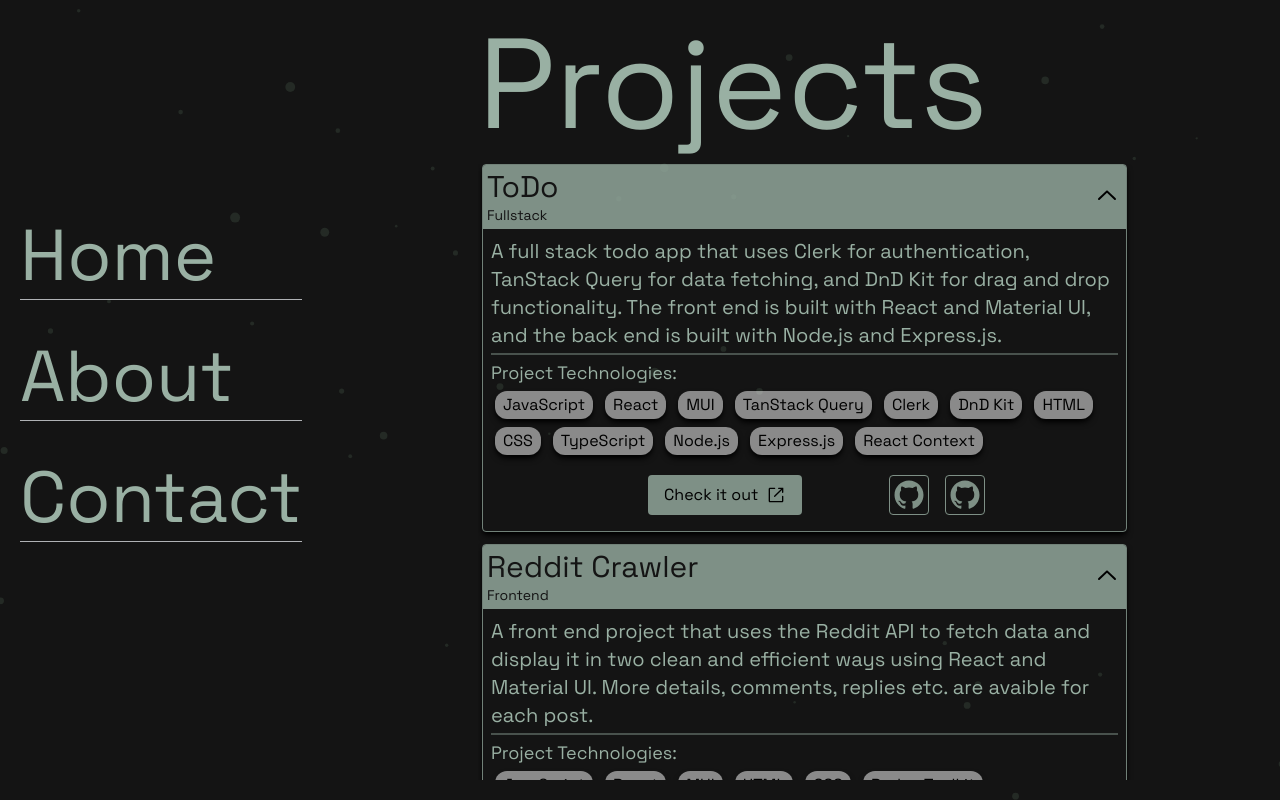
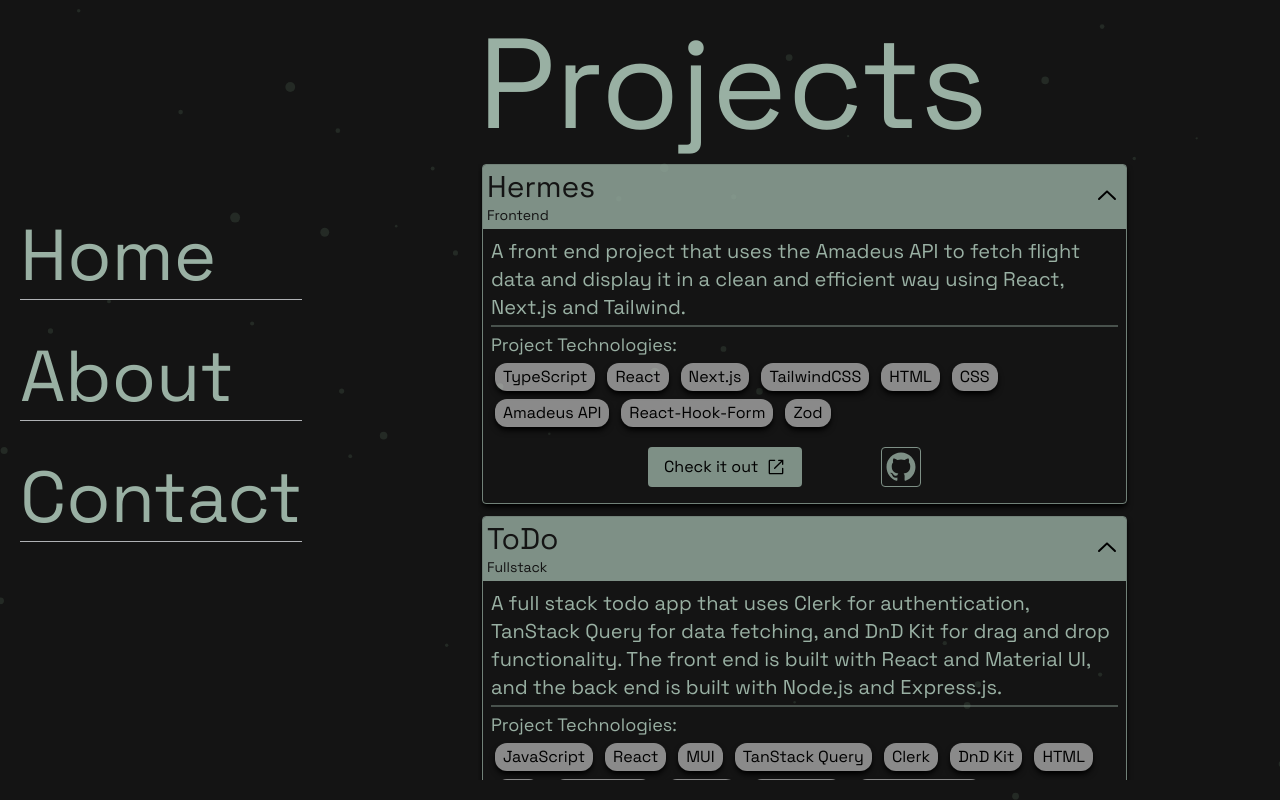
Before and after one commit to zaqreynolds/zaqreynolds, a Next.js app: page /projects in a window 1280 px wide. Built offline with nearby package versions, Linux system fonts and the light colour scheme.

Commit message:
feat(projects): add new project details for Hermes
- Added a new front-end project called Hermes.
- Included description, tech stack, and links to the live site and GitHub.

```diff
--- a/app/projects/ProjectData.ts
+++ b/app/projects/ProjectData.ts
@@ -1,4 +1,23 @@
 const projectData = [
+  {
+    title: "Hermes",
+    type: "front",
+    description:
+      "A front end project that uses the Amadeus API to fetch flight data and display it in a clean and efficient way using React, Next.js and Tailwind.",
+    tech: [
+      "TypeScript",
+      "React",
+      "Next.js",
+      "TailwindCSS",
+      "HTML",
+      "CSS",
+      "Amadeus API",
+      "React-Hook-Form",
+      "Zod",
+    ],
+    destination: "https://hermes.zaqreynolds.com/",
+    gitHub: ["https://github.com/zaqreynolds/hermes"],
+  },
   {
     title: "ToDo",
     type: "full",
```
